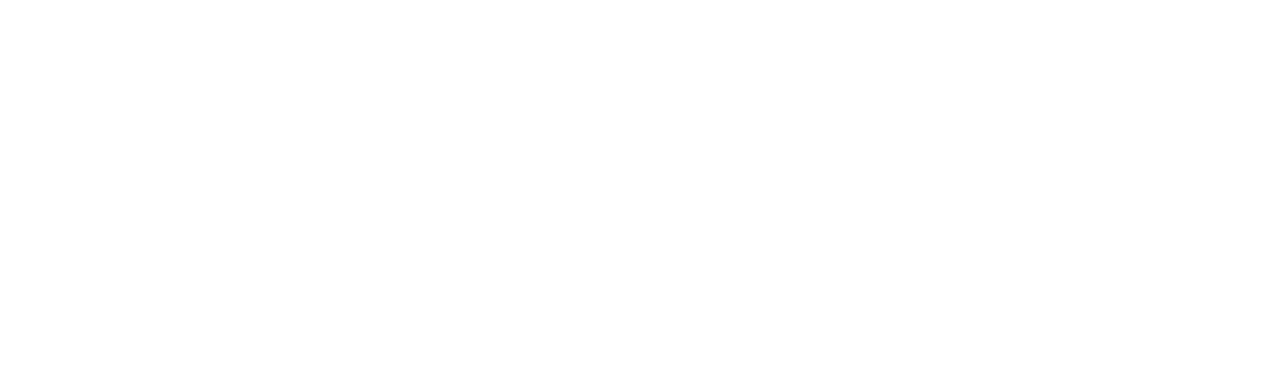
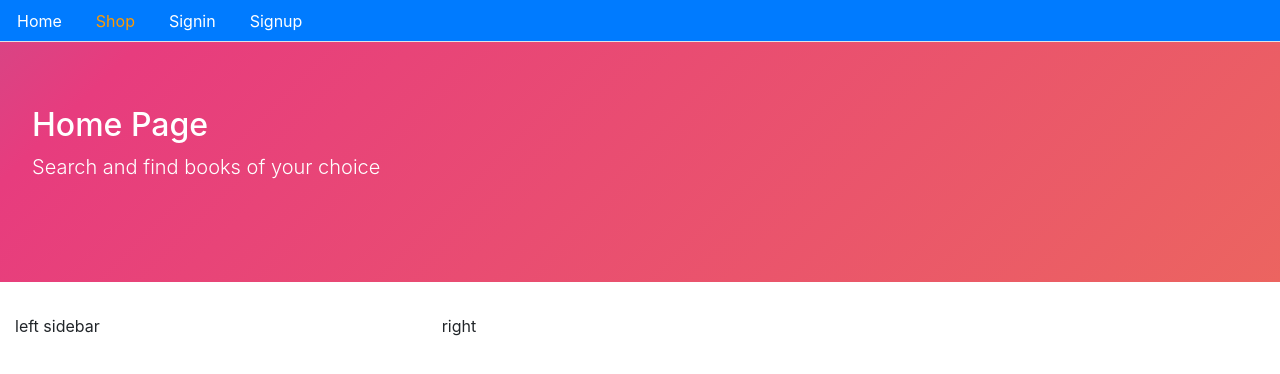
Before and after one commit to n4sunday/ecommerce-frontend, a React (Create React App) app: page /shop in a window 1280 px wide. Shown: the top 374 px of the page. Built offline with nearby package versions, Linux system fonts and the light colour scheme.

Commit message:
shop page

```diff
--- a/src/Routes.js
+++ b/src/Routes.js
@@ -9,6 +9,7 @@
 import AdminDashboard from './user/AdminDashboard'
 import AddCategory from './admin/AddCategory'
 import AddProduct from './admin/AddProduct'
+import Shop from './core/Shop'
 
 
 
@@ -18,6 +19,7 @@
             < Switch>
                 <Route path='/' exact component={Home} />
                 <Route path='/signup' exact component={Signup} />
+                <Route path='/shop' exact component={Shop} />
                 <Route path='/signin' exact component={Signin} />
                 <PrivateRoute path='/user/dashboard' exact component={Dashboard} />
                 <AdminRoute path='/admin/dashboard' exact component={AdminDashboard} />
--- a/src/core/Home.js
+++ b/src/core/Home.js
@@ -36,7 +36,7 @@
   }, [])
 
   return (
-    <Layout title="Home Page" descrtiption="Node React E-commerce App" className="container-fluid">
+    <Layout title="Home Page" description="Node React E-commerce App" className="container-fluid">
       <h2 className="mb-4">New Arrivals</h2>
       <div className="row">
         {productsByArrival.map((product, i) => (
--- a/src/core/Menu.js
+++ b/src/core/Menu.js
@@ -17,6 +17,10 @@
         <ul className="nav nav-tabs bg-primary">
             <li className="nav-item">
                 <Link className="nav-link" to="/" style={isActive(history, "/")} >Home</Link>
+            </li>
+
+            <li className="nav-item">
+                <Link className="nav-link" to="/shop" style={isActive(history, "/shop")} >Shop</Link>
             </li>
 
             {isAuthenticated() && isAuthenticated().user.role === 0 && (
--- /dev/null
+++ b/src/core/Shop.js
@@ -0,0 +1,23 @@
+import React, { useState, useEffect } from 'react'
+import Layout from './Layout'
+import Card from './Card'
+
+const Shop = () => {
+    return (
+        <Layout
+            title="Home Page"
+            description="Search and find books of your choice"
+            className="container-fluid"
+        >
+            <div className="row">
+                <div className="col-4">
+                    left sidebar
+                </div>
+                <div className="col-8">
+                    right
+                </div>
+            </div>
+        </Layout>
+    )
+}
+export default Shop
```
